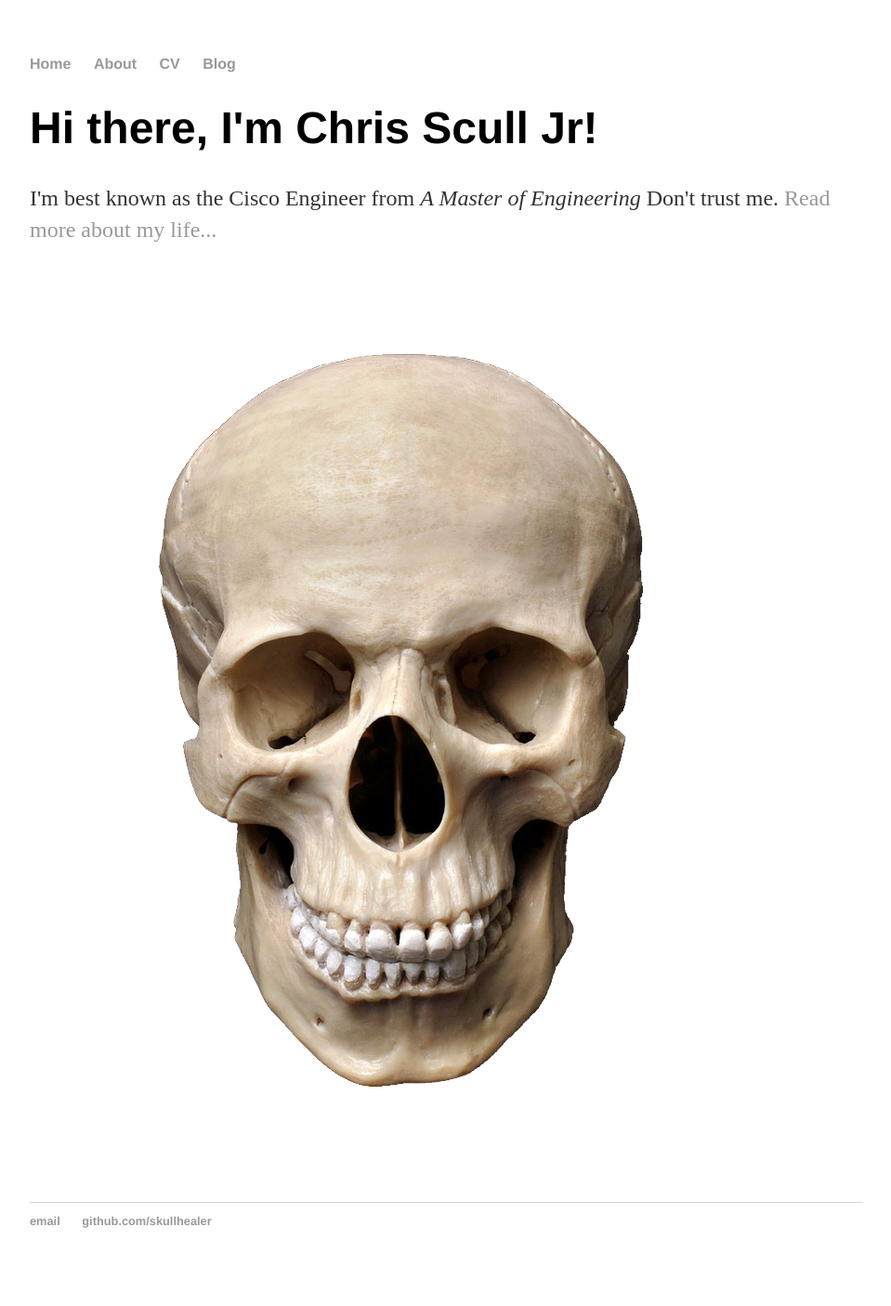
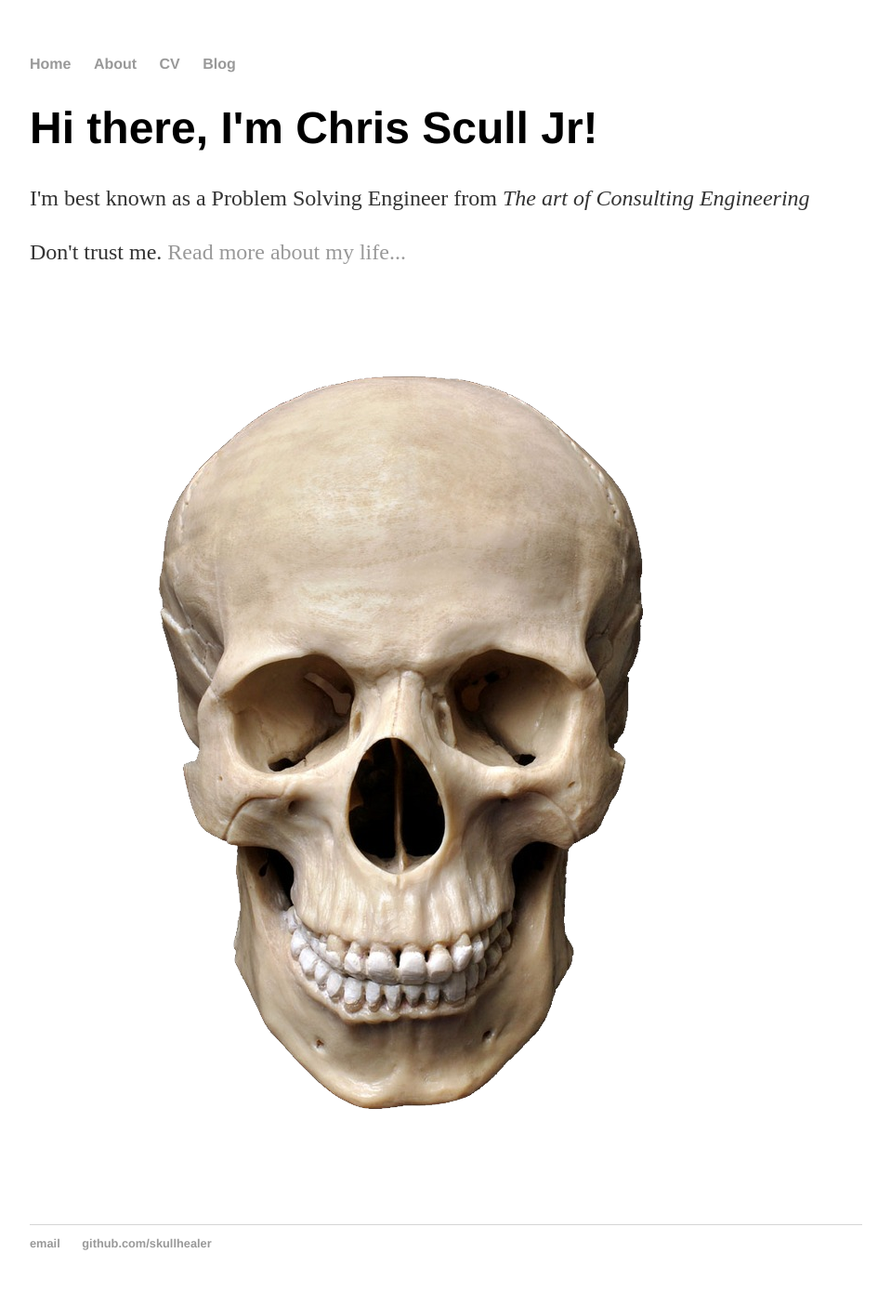
Before and after one commit to SkullHealer/SkullHealer.github.io, a Jekyll site: the page built from index.html, in a window 1280 px wide. Shown: the whole page at 93% size, without its empty margins (160-1119 px from the left). Built offline with Jekyll 4.4.1, drawn with Linux system fonts in a browser that asks for light colours; before the commit the page ends 1381 px from its top, so only the background shows below that.

Commit message:
changes to the wording of the index page

```diff
--- a/index.html
+++ b/index.html
@@ -4,6 +4,7 @@
 ---
     <div class="blurb">
         <h1>Hi there, I'm Chris Scull Jr!</h1>
-        <p>I'm best known as the Cisco Engineer from <em>A Master of Engineering</em> Don't trust me. <a href="/about">Read more about my life...</a></p>
+        <p>I'm best known as a Problem Solving Engineer from <em>The art of Consulting Engineering</em></p>
+        <p>Don't trust me. <a href="/about">Read more about my life...</a></p>
         <img src="/docs/skull_PNG1.png" alt="this should be an image of a skull" />
     </div><!-- /.blurb -->
```
